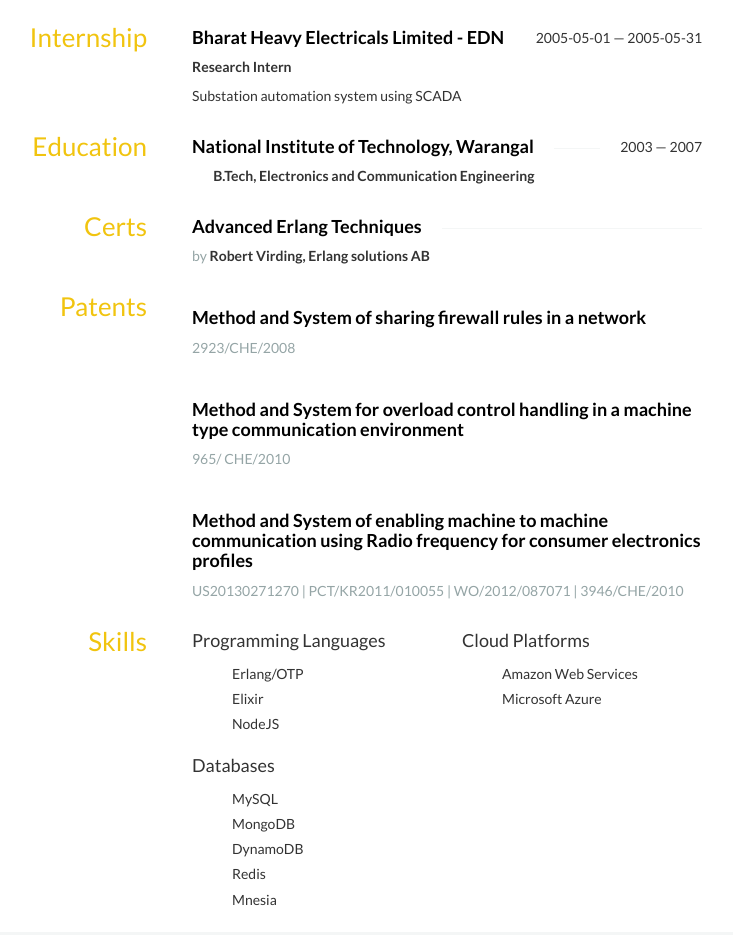
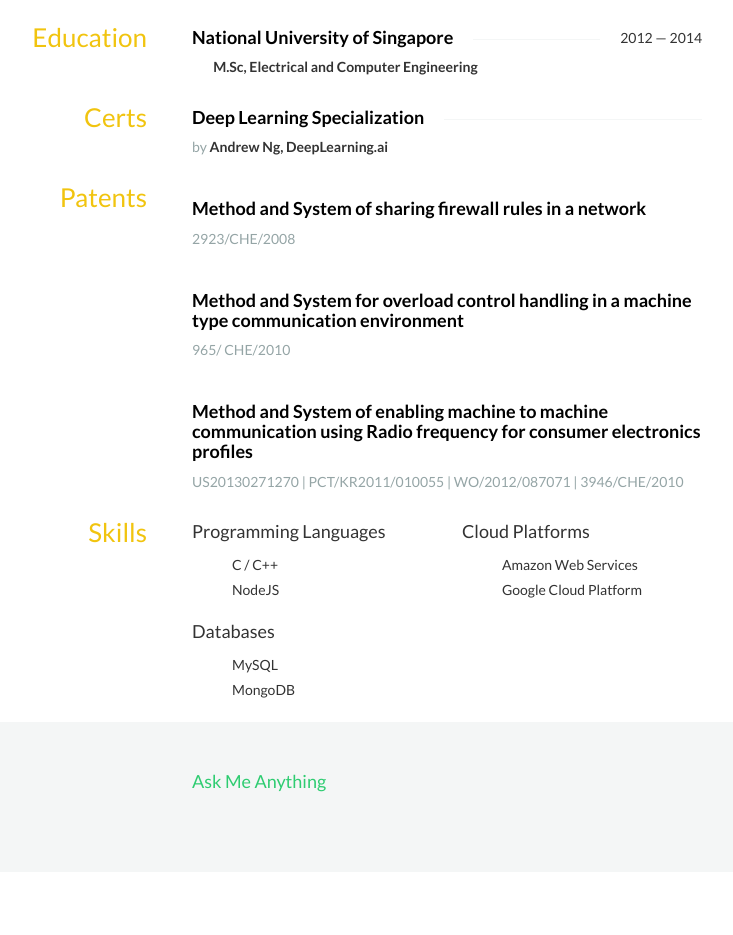
Before and after one commit to sureshkumarravi/sureshkumarravi.github.io, a plain HTML site: page index.html in a window 1280 px wide. Shown: the part 871-1806 px from the top of the page, without its empty margins (283-1016 px from the left). Drawn offline with nearby package versions, Linux system fonts and the light colour scheme; some icons are missing.

Commit message:
Updated the Education info

```diff
--- a/index.html
+++ b/index.html
@@ -338,30 +338,6 @@
 		</div>
 	</section> -->
 
-	<section id="volunteer" class="row">
-		<aside class="col-sm-3">
-			<h3>Internship</h3>
-		</aside>
-		<div class="col-sm-9">
-			<div class="row">
-			<div class="col-sm-12">
-				<h4 class="strike-through">
-					<span>Bharat Heavy Electricals Limited - EDN</span>
-					<span class="date">
-						2005-05-01 — 2005-05-31
-					</span>
-				</h4>
-				<div class="position">
-					Research Intern
-				</div>
-				<div class="summary">
-					<p>Substation automation system using SCADA</p>
-				</div>
-			</div>
-			</div>
-		</div>
-	</section>
-
 	<section id="education" class="row">
 		<aside class="col-sm-3">
 			<h3>Education</h3>
@@ -370,13 +346,13 @@
 			<div class="row">
 			<div class="col-sm-12">
 				<h4 class="strike-through">
-					<span>National Institute of Technology, Warangal</span>
+					<span>National University of Singapore</span>
 					<span class="date">
-						2003 — 2007
+						2012 — 2014
 					</span>
 				</h4>
 				<div class="area">
-					B.Tech, Electronics and Communication Engineering
+					M.Sc, Electrical and Computer Engineering
 				</div>
 			</div>
 			</div>
@@ -391,11 +367,11 @@
 			<div class="row">
 			<div class="col-sm-12">
 				<h4 class="strike-through">
-					<span>Advanced Erlang Techniques</span>
+					<span>Deep Learning Specialization </span>
 				</h4>
 				<div class="awarder">
 					<em>by</em>
-					<strong>Robert Virding, Erlang solutions AB</strong>
+					<strong>Andrew Ng, DeepLearning.ai</strong>
 				</div>
 			</div>
 			</div>
@@ -447,8 +423,7 @@
 					<h4>Programming Languages</h4>
 				</div>
 				<ul class="keywords">
-					<li>Erlang/OTP</li>
-					<li>Elixir</li>
+					<li>C / C++</li>
 					<li>NodeJS</li>
 				</ul>
 			</div>
@@ -458,7 +433,7 @@
 				</div>
 				<ul class="keywords">
 					<li>Amazon Web Services</li>
-					<li>Microsoft Azure</li>
+					<li>Google Cloud Platform</li>
 				</ul>
 			</div>
 <!-- 			<div class="col-sm-6">
@@ -482,9 +457,6 @@
 				<ul class="keywords">
 					<li>MySQL</li>
 					<li>MongoDB</li>
-					<li>DynamoDB</li>
-					<li>Redis</li>
-					<li>Mnesia</li>
 				</ul>
 			</div>
 			</div>
```
